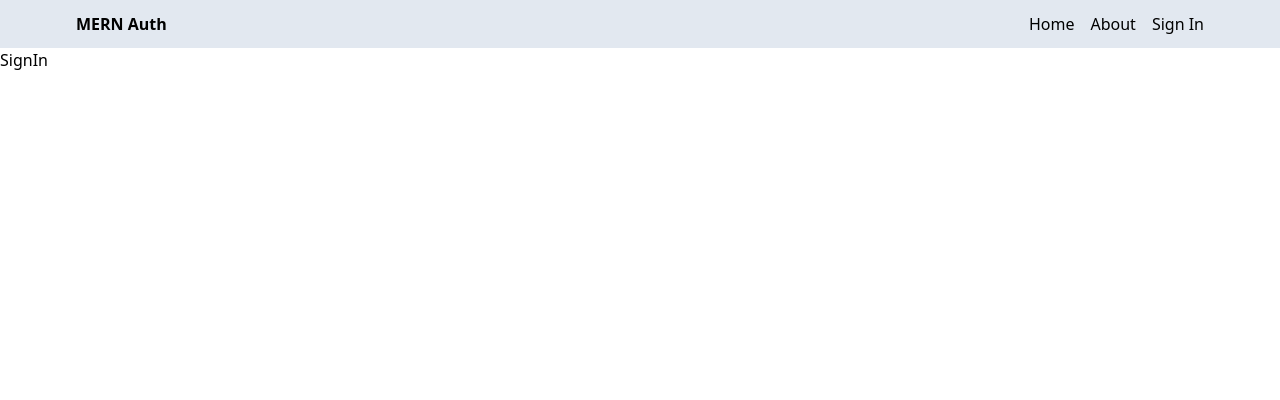
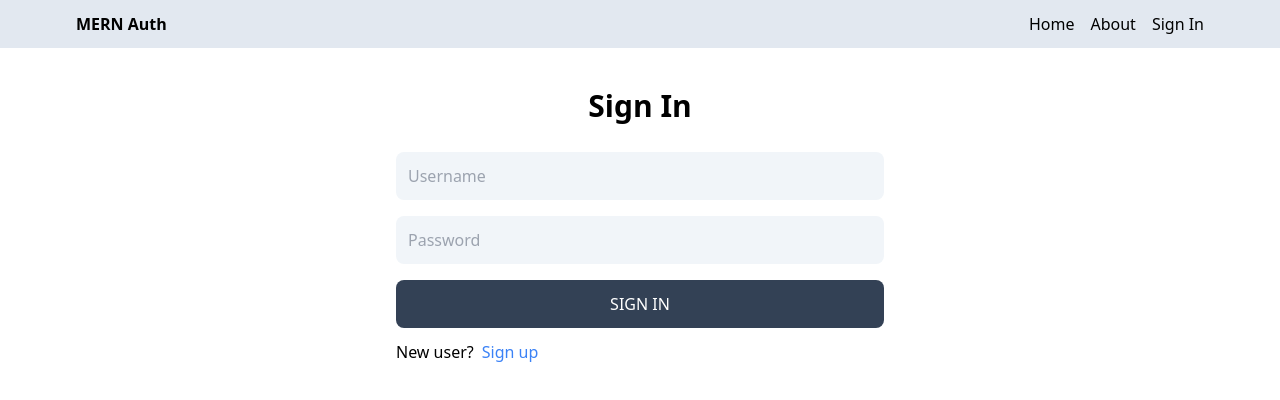
Before and after one commit to amol-kudale/mern-auth, a React (Vite) app in the folder frontend/: page /sign-in in a window 1280 px wide. Shown: the top 400 px of the page. Built offline with nearby package versions, Linux system fonts and the light colour scheme.

Commit message:
13. Complete sign in page functionaltiy

```diff
--- a/frontend/src/pages/SignIn.jsx
+++ b/frontend/src/pages/SignIn.jsx
@@ -1,7 +1,77 @@
-import React from "react";
+import { useState } from "react";
+import { Link, useNavigate } from "react-router-dom";
 
 function SignIn() {
-  return <div>SignIn</div>;
+  const [formData, setFormData] = useState({});
+  const [error, setError] = useState(false);
+  const [loading, setLoading] = useState(false);
+  const navigate = useNavigate();
+  const handleChange = (e) => {
+    setFormData({ ...formData, [e.target.id]: e.target.value });
+  };
+
+  const handleSubmit = async (e) => {
+    e.preventDefault(); //Prevents page from refreshing after submit
+    try {
+      setLoading(true);
+      setError(false);
+      const res = await fetch("/api/auth/sign-in", {
+        method: "POST",
+        headers: {
+          "Content-Type": "application/json",
+        },
+        body: JSON.stringify(formData),
+      });
+      const data = await res.json();
+      setLoading(false);
+      if (data.success == false) {
+        setError(true);
+        return;
+      }
+      navigate("/");
+    } catch (error) {
+      setLoading(false);
+      setError(true);
+    }
+  };
+
+  return (
+    <div className="p-3 max-w-lg mx-auto">
+      <h1 className="text-3xl text-center font-semibold my-7">Sign In</h1>
+      <form onSubmit={handleSubmit} className="flex flex-col gap-4">
+        <input
+          type="text"
+          placeholder="Username"
+          id="username"
+          className="bg-slate-100 p-3 rounded-lg"
+          onChange={handleChange}
+        ></input>
+        <input
+          type="password"
+          placeholder="Password"
+          id="password"
+          className="bg-slate-100 p-3 rounded-lg"
+          onChange={handleChange}
+        ></input>
+        <button
+          disabled={loading}
+          className="bg-slate-700 text-white p-3 rounded-lg uppercase hover:opacity-95 disabled:opacity-80"
+        >
+          {loading ? "Loading..." : "Sign In"}
+        </button>
+      </form>
+      <div
+        className="flex gap-2 mt-3
+      onChange={handleChange}"
+      >
+        <p>New user?</p>
+        <Link to="/sign-up">
+          <span className="text-blue-500">Sign up</span>
+        </Link>
+      </div>
+      <p className="text-red-700 mt-5">{error && "Something went wrong!"}</p>
+    </div>
+  );
 }
 
 export default SignIn;
--- a/frontend/src/pages/SignUp.jsx
+++ b/frontend/src/pages/SignUp.jsx
@@ -1,10 +1,11 @@
 import { useState } from "react";
-import { Link } from "react-router-dom";
+import { Link, useNavigate } from "react-router-dom";
 
 function SignUp() {
   const [formData, setFormData] = useState({});
   const [error, setError] = useState(false);
   const [loading, setLoading] = useState(false);
+  const navigate = useNavigate();
   const handleChange = (e) => {
     setFormData({ ...formData, [e.target.id]: e.target.value });
   };
@@ -23,10 +24,11 @@
       });
       const data = await res.json();
       setLoading(false);
-      if (!data.success) {
+      if (data.success == false) {
         setError(true);
         return;
       }
+      navigate("/sign-in");
     } catch (error) {
       setLoading(false);
       setError(true);
```
Also changed, not shown: 1 other file (tests, documents, lock files or other folders).
